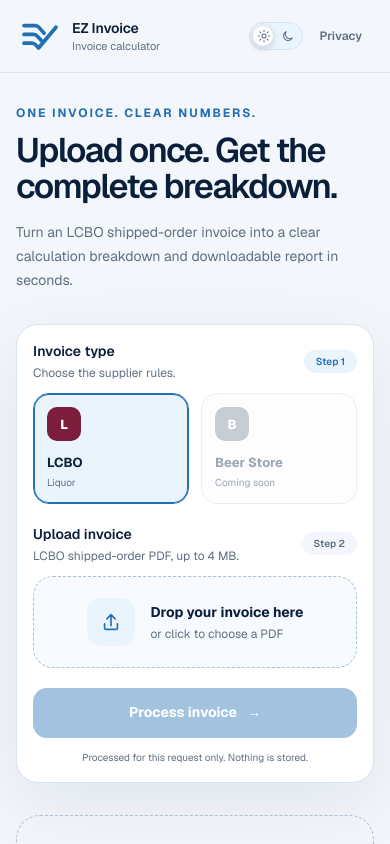
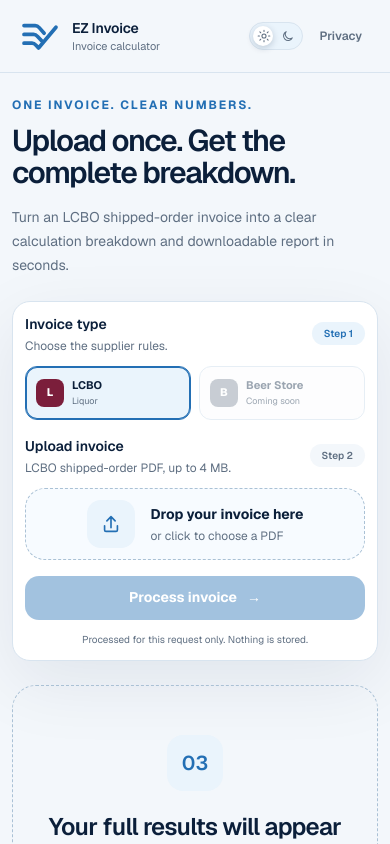
Before and after one commit to hamedtavanapour-prog/ez-invoice, a Next.js app: page / in a window 390 px wide. Shown: the top 844 px of the page. Built offline with nearby package versions, Linux system fonts and the light colour scheme.

Commit message:
Compact mobile invoice layout

```diff
--- a/src/app/globals.css
+++ b/src/app/globals.css
@@ -40,6 +40,14 @@
 }
 
 * { box-sizing: border-box; }
+
+html,
+body {
+  max-width: 100%;
+  overflow-x: hidden;
+  -webkit-text-size-adjust: 100%;
+  text-size-adjust: 100%;
+}
 
 body {
   margin: 0;
@@ -281,6 +289,83 @@
   }
 }
 
-@media (max-width: 480px) {
-  .supplier-button { align-items: flex-start; flex-direction: column; }
+@media (max-width: 639px) {
+  .supplier-button {
+    gap: 8px;
+    border-radius: 12px;
+    padding: 10px;
+  }
+
+  .supplier-mark {
+    width: 28px;
+    height: 28px;
+    border-radius: 8px;
+    font-size: 11px;
+  }
+
+  .supplier-button strong { font-size: 11px; }
+  .supplier-button small { font-size: 9px; }
+
+  .upload-zone-horizontal {
+    min-height: 72px;
+    padding: 11px;
+  }
+
+  .file-icon {
+    width: 36px;
+    height: 36px;
+    border-radius: 11px;
+  }
+
+  .primary-button { height: 44px; }
+
+  .download-button {
+    min-height: 38px;
+    border-radius: 11px;
+    padding: 0 12px;
+    font-size: 12px;
+  }
+
+  .summary-grid {
+    display: block;
+    padding: 6px 16px;
+  }
+
+  .summary-feature,
+  .summary-value {
+    display: flex;
+    flex-direction: row;
+    min-height: 0;
+    align-items: center;
+    justify-content: space-between;
+    gap: 16px;
+    border: 0;
+    border-bottom: 1px solid var(--line);
+    border-radius: 0;
+    padding: 11px 0;
+    background: transparent;
+    color: var(--ink);
+  }
+
+  .summary-grid > :last-child { border-bottom: 0; }
+
+  .summary-label {
+    min-height: 0;
+    font-size: 11px;
+    line-height: 16px;
+    text-align: left;
+  }
+
+  .summary-feature .summary-label { color: var(--muted); }
+
+  .summary-number {
+    margin: 0;
+    padding: 0;
+    font-size: 15px;
+    line-height: 20px;
+    white-space: nowrap;
+    text-align: right;
+  }
+
+  .result-value { margin-bottom: 6px; }
 }
--- a/src/components/invoice-workspace.tsx
+++ b/src/components/invoice-workspace.tsx
@@ -162,7 +162,7 @@
   }
 
   return (
-    <div data-theme={isDark ? "dark" : "light"} className="flex min-h-screen flex-col bg-[var(--canvas)] text-[var(--ink)]">
+    <div data-theme={isDark ? "dark" : "light"} className="flex min-h-screen w-full flex-col overflow-x-hidden bg-[var(--canvas)] text-[var(--ink)]">
       <header className="border-b border-[var(--line)] bg-[color:var(--surface)/0.92]">
         <div className="mx-auto flex h-18 max-w-7xl items-center justify-between px-5 sm:px-8">
           <div className="flex items-center gap-3">
@@ -191,21 +191,21 @@
       </header>
 
       <main className="flex-1">
-        <div className="mx-auto max-w-7xl px-4 py-8 sm:px-6 sm:py-12 lg:px-8 lg:py-14">
-        <div className="mb-8 max-w-3xl">
+        <div className="mx-auto max-w-7xl px-3 py-6 sm:px-6 sm:py-12 lg:px-8 lg:py-14">
+        <div className="mb-6 max-w-3xl sm:mb-8">
           <p className="mb-3 text-xs font-bold uppercase tracking-[0.16em] text-[var(--brand)]">One invoice. Clear numbers.</p>
-          <h1 className="text-balance text-[34px] font-semibold leading-[1.05] tracking-[-0.045em] sm:text-5xl">Upload once. Get the complete breakdown.</h1>
+          <h1 className="text-balance text-[30px] font-semibold leading-[1.06] tracking-[-0.045em] sm:text-5xl">Upload once. Get the complete breakdown.</h1>
           <p className="mt-4 max-w-2xl text-sm leading-6 text-[var(--muted)] sm:text-base">Turn an LCBO shipped-order invoice into a clear calculation breakdown and downloadable report in seconds.</p>
         </div>
 
-        <section className="rounded-[22px] border border-[var(--line)] bg-[var(--surface)] p-4 shadow-[var(--card-shadow)] sm:rounded-[28px] sm:p-6" aria-label="Invoice upload">
-          <div className="grid items-stretch gap-5 lg:grid-cols-[minmax(260px,0.85fr)_minmax(420px,1.5fr)_190px]">
-            <div>
+        <section className="rounded-[18px] border border-[var(--line)] bg-[var(--surface)] p-3 shadow-[var(--card-shadow)] sm:rounded-[28px] sm:p-6" aria-label="Invoice upload">
+          <div className="grid items-stretch gap-4 lg:grid-cols-[minmax(260px,0.85fr)_minmax(420px,1.5fr)_190px] lg:gap-5">
+            <div className="min-w-0">
               <div className="mb-3 flex items-center justify-between">
                 <div><p className="text-sm font-semibold">Invoice type</p><p className="mt-1 text-xs text-[var(--muted)]">Choose the supplier rules.</p></div>
                 <span className="rounded-full bg-[var(--soft-blue)] px-3 py-1 text-[10px] font-semibold text-[var(--brand)]">Step 1</span>
               </div>
-              <div className="grid grid-cols-2 gap-3" role="radiogroup" aria-label="Invoice supplier">
+              <div className="grid grid-cols-2 gap-2 sm:gap-3" role="radiogroup" aria-label="Invoice supplier">
                 <button type="button" role="radio" aria-checked={supplier === "lcbo"} onClick={() => { setSupplier("lcbo"); setNotice(null); setResult(null); }} className={`supplier-button ${supplier === "lcbo" ? "supplier-button-active" : ""}`}>
                   <span className="supplier-mark bg-[#7b1e3b]">L</span><span><strong>LCBO</strong><small>Liquor</small></span>
                 </button>
@@ -215,7 +215,7 @@
               </div>
             </div>
 
-            <div>
+            <div className="min-w-0">
               <div className="mb-3 flex items-center justify-between">
                 <div><p className="text-sm font-semibold">Upload invoice</p><p className="mt-1 text-xs text-[var(--muted)]">LCBO shipped-order PDF, up to 4 MB.</p></div>
                 <span className="rounded-full bg-[var(--canvas)] px-3 py-1 text-[10px] font-semibold text-[var(--muted)]">Step 2</span>
@@ -229,7 +229,7 @@
               >
                 <input ref={inputRef} className="sr-only" type="file" accept=".pdf,application/pdf" onChange={handleInput} />
                 {file ? (
-                  <div className="flex w-full items-center gap-4 text-left">
+                  <div className="flex min-w-0 w-full items-center gap-3 text-left sm:gap-4">
                     <span className="file-icon"><FileIcon /></span>
                     <span className="min-w-0 flex-1"><strong className="block truncate text-sm">{file.name}</strong><small className="mt-1 block text-xs text-[var(--muted)]">{formatBytes(file.size)} · Ready to process</small></span>
                     <button type="button" className="rounded-lg px-3 py-2 text-xs font-semibold text-[var(--brand)] hover:bg-[var(--soft-blue)]" onClick={() => inputRef.current?.click()}>Replace</button>
@@ -253,22 +253,22 @@
           {notice && <p className="mt-4 rounded-xl bg-[var(--soft-blue)] px-4 py-3 text-sm leading-5 text-[var(--brand)]" role="status">{notice}</p>}
         </section>
 
-        <section className="mt-8" aria-live="polite" aria-label="Invoice calculation results">
+        <section className="mt-6 sm:mt-8" aria-live="polite" aria-label="Invoice calculation results">
           {result ? (
-            <div className="overflow-hidden rounded-[30px] border border-[var(--line)] bg-[var(--surface)] shadow-[var(--card-shadow)]">
-              <div className="flex flex-col gap-5 border-b border-[var(--line)] px-4 py-5 sm:flex-row sm:items-center sm:justify-between sm:px-8 sm:py-6">
-                <div>
-                  <div className="flex flex-wrap items-center gap-3"><h2 className="text-xl font-semibold tracking-[-0.03em] sm:text-2xl">Order {result.orderNumber}</h2><span className="rounded-full bg-[var(--soft-blue)] px-3 py-1 text-[11px] font-medium text-[var(--brand)]">{result.items.length} items</span></div>
-                  <p className="mt-2 text-sm text-[var(--muted)]">Order date {result.orderDate}{result.expectedDeliveryDate ? ` · Expected ${formatDate(result.expectedDeliveryDate)}` : " · Delivery date not provided"}</p>
+            <div className="overflow-hidden rounded-[18px] border border-[var(--line)] bg-[var(--surface)] shadow-[var(--card-shadow)] sm:rounded-[30px]">
+              <div className="flex items-start justify-between gap-3 border-b border-[var(--line)] px-3 py-4 sm:items-center sm:px-8 sm:py-6">
+                <div className="min-w-0">
+                  <div className="flex flex-wrap items-center gap-2 sm:gap-3"><h2 className="text-lg font-semibold tracking-[-0.03em] sm:text-2xl">Order {result.orderNumber}</h2><span className="rounded-full bg-[var(--soft-blue)] px-2.5 py-1 text-[10px] font-medium text-[var(--brand)] sm:px-3 sm:text-[11px]">{result.items.length} items</span></div>
+                  <p className="mt-1.5 text-xs leading-5 text-[var(--muted)] sm:mt-2 sm:text-sm">Order date {result.orderDate}{result.expectedDeliveryDate ? ` · Expected ${formatDate(result.expectedDeliveryDate)}` : " · Delivery date not provided"}</p>
                 </div>
-                <form action="/api/invoices/lcbo/pdf" method="post" className="w-full sm:w-auto">
+                <form action="/api/invoices/lcbo/pdf" method="post" className="shrink-0">
                   <input type="hidden" name="invoice" value={JSON.stringify(result)} />
-                  <button className="download-button w-full" type="submit"><DownloadIcon />Download PDF</button>
+                  <button className="download-button" type="submit"><DownloadIcon /><span className="hidden sm:inline">Download PDF</span><span className="sm:hidden">PDF</span></button>
                 </form>
               </div>
 
-              <div className="grid grid-cols-2 gap-3 bg-[var(--summary-bg)] p-4 sm:grid-cols-3 sm:p-6 md:grid-cols-4 lg:p-8 xl:grid-cols-7">
-                <div className="flex min-h-24 flex-col rounded-xl bg-[var(--contrast-card)] p-4 text-white sm:rounded-2xl"><p className="min-h-7 text-[11px] leading-4 text-white/60">Calculated product total</p><p className="mt-auto pt-2 text-xl font-semibold tracking-[-0.04em] sm:text-[22px]">{money.format(result.totals.calculatedProductTotal)}</p></div>
+              <div className="summary-grid grid grid-cols-2 gap-3 bg-[var(--summary-bg)] p-4 sm:grid-cols-3 sm:p-6 md:grid-cols-4 lg:p-8 xl:grid-cols-7">
+                <div className="summary-feature flex min-h-24 flex-col rounded-xl bg-[var(--contrast-card)] p-4 text-white sm:rounded-2xl"><p className="summary-label min-h-7 text-[11px] leading-4 text-white/60">Calculated product total</p><p className="summary-number mt-auto pt-2 text-xl font-semibold tracking-[-0.04em] sm:text-[22px]">{money.format(result.totals.calculatedProductTotal)}</p></div>
                 <SummaryValue label="Delivery fee" value={result.totals.deliveryFee === null ? "Not provided" : money.format(result.totals.deliveryFee)} />
                 <SummaryValue label="HST included" value={money.format(result.totals.hstIncluded)} />
                 <SummaryValue label="Container deposit" value={money.format(result.totals.containerDepositIncluded)} />
@@ -277,20 +277,20 @@
                 <SummaryValue label="Difference" value={formatSignedMoney(result.totals.difference)} />
               </div>
 
-              <div className="px-4 py-5 sm:px-6 sm:py-7 lg:px-8">
+              <div className="px-3 py-3 sm:px-6 sm:py-7 lg:px-8">
                 <div className="result-grid hidden border-b border-[var(--line)] px-3 pb-3 text-[10px] font-semibold uppercase tracking-[0.08em] text-[var(--muted)] lg:grid">
                   <span>Product</span><span>Ordered</span><span>Unit price</span><span>Deposit</span><span className="result-group-divider">Fulfilled</span><span>Net unit</span><span className="text-right">Product total</span>
                 </div>
                 <div>
                   {result.items.map((item) => (
-                    <article key={item.lcboNumber} className="result-grid border-b border-[var(--line)] px-2 py-4 last:border-0 sm:px-3 lg:grid lg:items-center lg:py-5">
-                      <div className="mb-4 lg:mb-0"><h3 className="text-sm font-semibold leading-5 sm:text-base">{item.name}</h3><p className="mt-1 text-xs text-[var(--muted)]">LCBO #{item.lcboNumber} · {item.sizeMl} mL</p></div>
+                    <article key={item.lcboNumber} className="result-grid border-b border-[var(--line)] px-1 py-3 last:border-0 sm:px-3 sm:py-4 lg:grid lg:items-center lg:py-5">
+                      <div className="mb-3 lg:mb-0"><h3 className="text-sm font-semibold leading-5 sm:text-base">{item.name}</h3><p className="mt-1 text-[11px] text-[var(--muted)] sm:text-xs">LCBO #{item.lcboNumber} · {item.sizeMl} mL</p></div>
                       <ResultValue label="Quantity ordered" value={String(item.quantityOrdered)} />
                       <ResultValue label="Unit price" value={money.format(item.unitPrice)} />
                       <ResultValue label="Deposit" value={`− ${money.format(item.bottleDeposit)}`} />
                       <div className="result-group-divider"><ResultValue label="Fulfilled" value={String(item.quantityFulfilled)} /></div>
                       <ResultValue label="Net unit" value={preciseMoney.format(item.netUnitPrice)} />
-                      <div className="mt-4 flex items-center justify-between border-t border-[var(--line)] pt-4 lg:mt-0 lg:block lg:border-0 lg:pt-0 lg:text-right"><span className="text-[10px] uppercase tracking-[0.08em] text-[var(--muted)] lg:hidden">Product total</span><strong className="text-lg text-[var(--brand)]">{money.format(item.calculatedTotal)}</strong></div>
+                      <div className="mt-2 flex items-center justify-between border-t border-[var(--line)] pt-2 lg:mt-0 lg:block lg:border-0 lg:pt-0 lg:text-right"><span className="text-[10px] uppercase tracking-[0.08em] text-[var(--muted)] lg:hidden">Product total</span><strong className="text-base text-[var(--brand)] sm:text-lg">{money.format(item.calculatedTotal)}</strong></div>
                     </article>
                   ))}
                 </div>
@@ -339,9 +339,9 @@
 }
 
 function ResultValue({ label, value }: { label: string; value: string }) {
-  return <div className="mb-3 flex items-center justify-between text-sm lg:mb-0 lg:block"><span className="text-[10px] uppercase tracking-[0.08em] text-[var(--muted)] lg:hidden">{label}</span><strong className="font-medium">{value}</strong></div>;
+  return <div className="result-value mb-3 flex items-center justify-between text-sm lg:mb-0 lg:block"><span className="text-[10px] uppercase tracking-[0.08em] text-[var(--muted)] lg:hidden">{label}</span><strong className="font-medium">{value}</strong></div>;
 }
 
 function SummaryValue({ label, value }: { label: string; value: string }) {
-  return <div className="flex min-h-24 flex-col rounded-xl border border-[var(--line)] bg-[var(--surface)] p-4 sm:rounded-2xl"><span className="block min-h-7 text-[11px] leading-4 text-[var(--muted)]">{label}</span><strong className="mt-auto block pt-2 text-lg tracking-[-0.02em] sm:text-xl">{value}</strong></div>;
+  return <div className="summary-value flex min-h-24 flex-col rounded-xl border border-[var(--line)] bg-[var(--surface)] p-4 sm:rounded-2xl"><span className="summary-label block min-h-7 text-[11px] leading-4 text-[var(--muted)]">{label}</span><strong className="summary-number mt-auto block pt-2 text-lg tracking-[-0.02em] sm:text-xl">{value}</strong></div>;
 }
```
